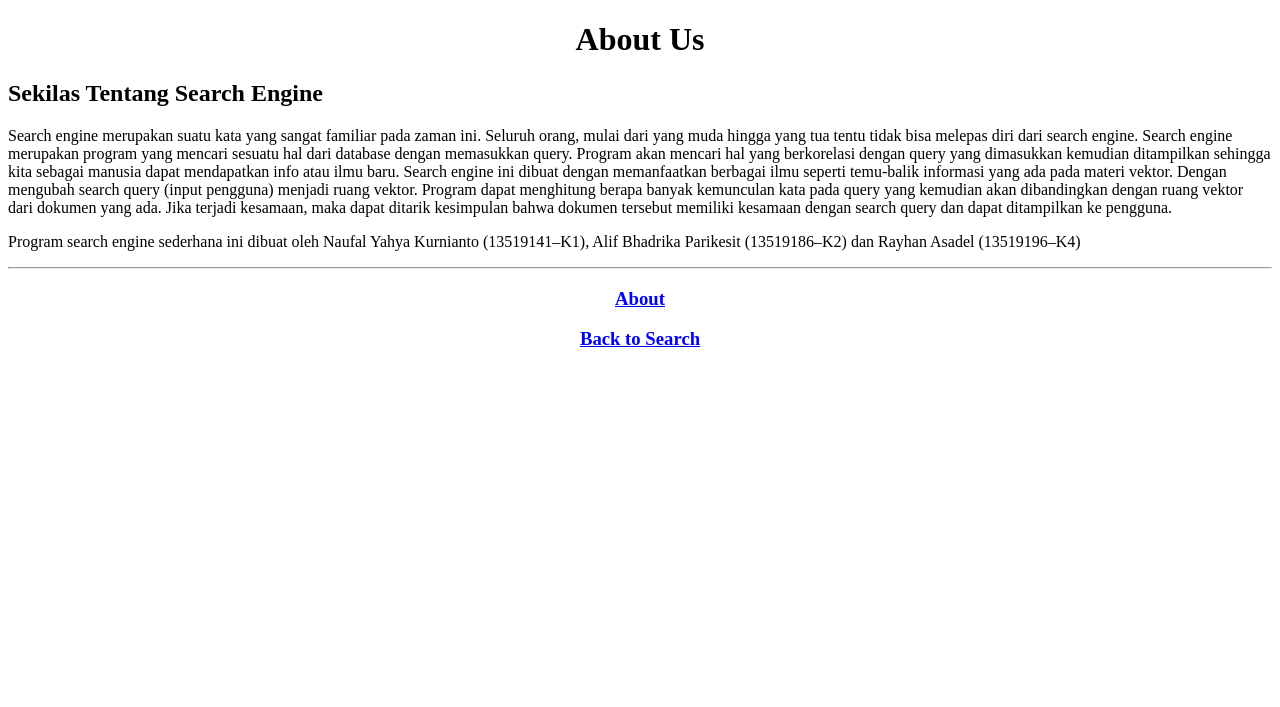
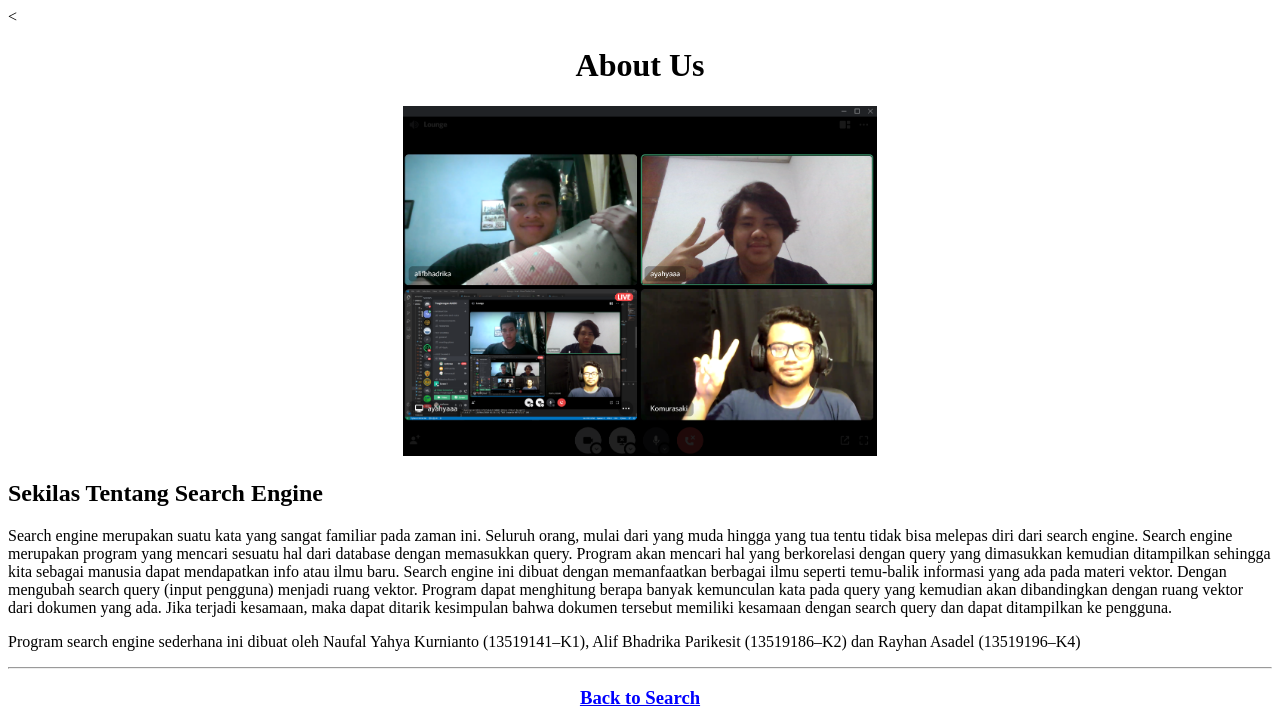
Before and after one commit to RayhanAsadel/Algeo02-19141, a Flask app: page /about in a window 1280 px wide. Shown: the top 707 px of the page. Run offline with Flask 2, Linux system fonts and the light colour scheme; parts of the project's set-up code (start-up, migrations or seed data) failed here and were passed over.

Commit message:
Tambah Gambar

```diff
--- a/src/templates/about.html
+++ b/src/templates/about.html
@@ -6,7 +6,8 @@
     <title>Tubes Simple Search Engine</title>
 </head>
 <body>
-    <p><center> <h1> About Us </center> </h1> </p>
+    <<center> <h1> About Us </center> </h1>
+    <center><img src="static/image/algeo02.png" height=350px class="Us" alt="Asray Tech Gaming"> </center>
     <p><left> <font color=#000000><h2> Sekilas Tentang Search Engine </font></left> </h2> </p>
 
     <p><left>Search engine merupakan suatu kata yang sangat familiar pada zaman ini. Seluruh orang, mulai dari yang muda hingga yang tua tentu tidak bisa melepas diri dari search engine. Search engine merupakan program yang mencari sesuatu hal dari database dengan memasukkan query.
@@ -18,8 +19,7 @@
         Rayhan Asadel (13519196–K4)
         </left></p>
     <hr />
-    <center><a href = "/about" target = "_self"><font color=#0000ff><h3>About</h3></font></a></center>
-    <center><a href = "/" target = "_self"><font color=#0000ff><h3>Back to Search</h3></font></a></center>
+    <center><a href = "/" target = "_self" ><font color=#0000ff><h3>Back to Search</h3></font></a></center>
 
 </body>
 </html>
```
Also changed, not shown: src/static/image/algeo02.png (added), src/static/image/asray.jpg (added).
